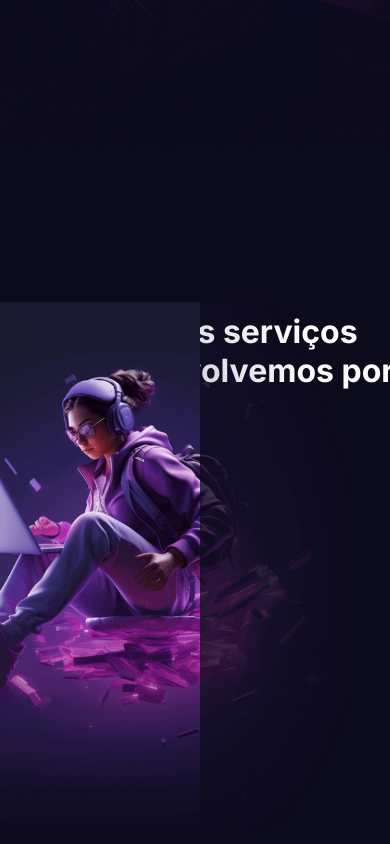
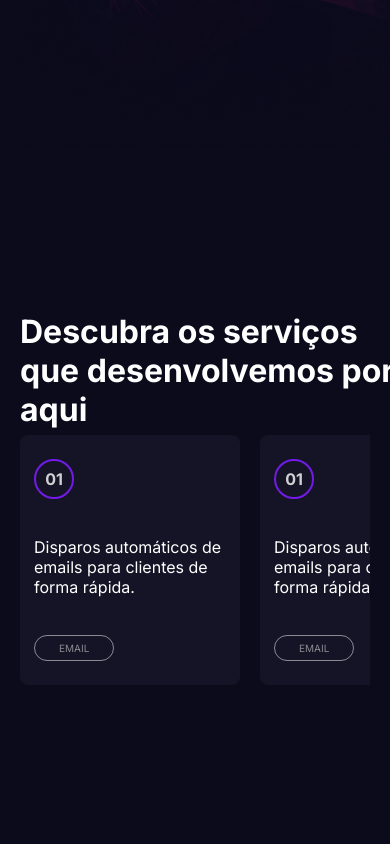
Before and after one commit to rogeritael/roger_rosa_portfolio, a Next.js app: page /automacao in a window 390 px wide. Shown: the part 696-1540 px from the top of the page. Built offline with nearby package versions, Linux system fonts and the light colour scheme.

Commit message:
responsividade do slider

```diff
--- a/components/v2/ServicesSection/styles.scss
+++ b/components/v2/ServicesSection/styles.scss
@@ -16,7 +16,7 @@
     .bg {
         width: 500px;
         position: absolute;
-        right: 40px;
+        right: 0;
         top: 50%;
         transform: translateY(-50%);
 
@@ -26,4 +26,10 @@
             object-fit: cover;
         }
     }
+
+    @media(max-width: 1024px){
+        .bg {
+            display: none;
+        }
+    }
 }
--- a/components/v2/Slider/styles.scss
+++ b/components/v2/Slider/styles.scss
@@ -1,13 +1,11 @@
 #slider {
-    // border: 1px solid red;
-    max-width: 950px;
-    // width: 70vw;
+    max-width: 1100px;
     overflow: hidden;
     position: absolute;
     top: 50%;
     transform: translateY(-50%);
-    right: 390px;
-    left: 20px;
+    left: 40px;
+    right: 350px;
     overflow-x: auto;
 
     .rail {
@@ -16,4 +14,10 @@
         gap: 20px;
         margin-bottom: 20px;
     }
+
+    @media(max-width: 1024px){
+        max-width: 100%;
+        left: 20px;
+        right: 20px;
+    }
 }
```
